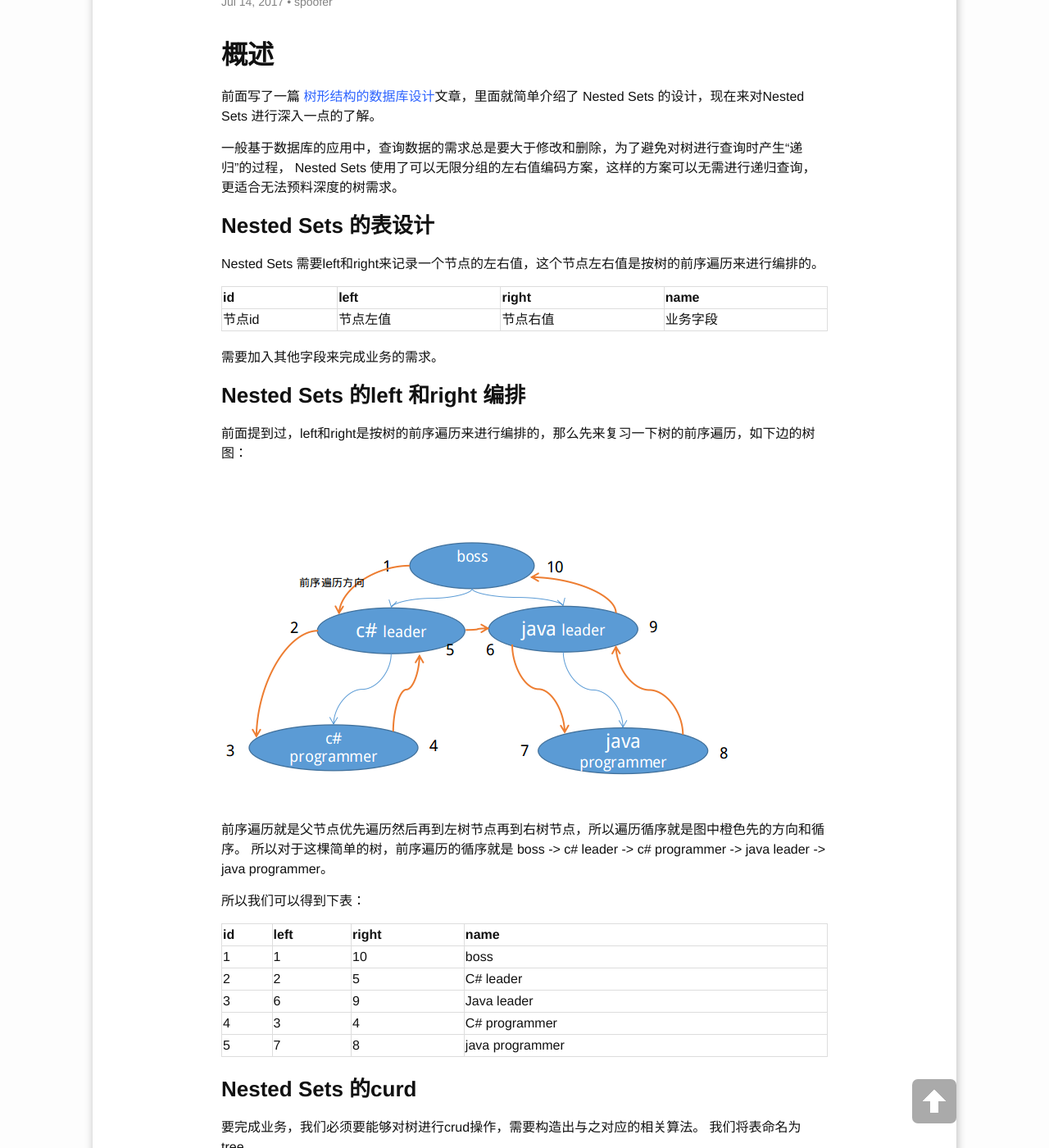
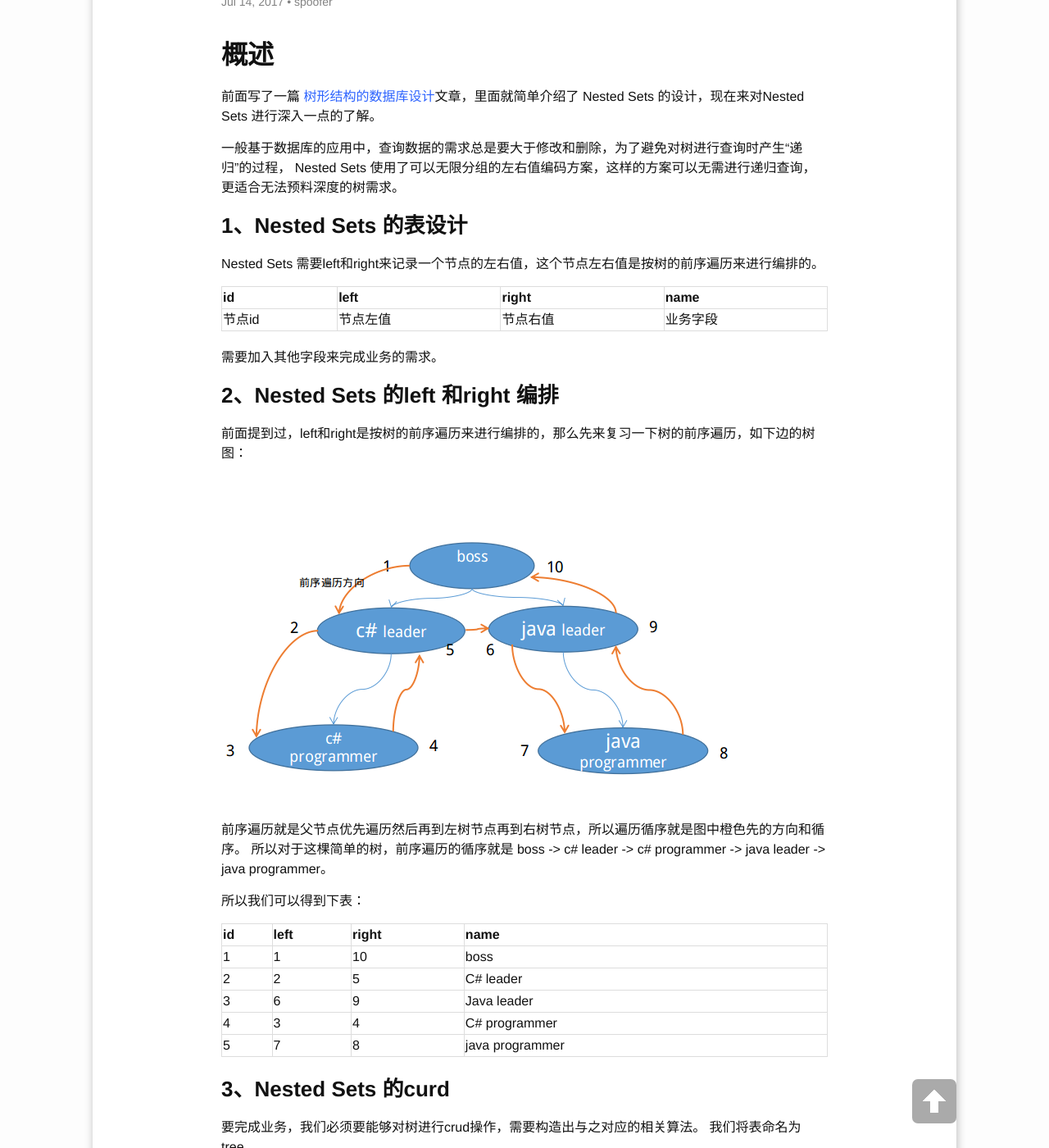
Before and after one commit to TopSpoofer/TopSpoofer.github.io, a Jekyll site: the page built from _posts/2017/07/2017-07-13-基于Nested Sets的树形数据库详细设计.md, in a window 1280 px wide and 1400 px high, scrolled down 426 px. Shown: the whole window at 82% size. Built offline with Jekyll 4.4.1, drawn with Linux system fonts in a browser that asks for light colours; comment, search, counter and statistics services are not loaded; some of the changed text lies outside the part shown.

Commit message:
add blog

````diff
--- a/_posts/2017/07/2017-07-13-基于Nested Sets的树形数据库详细设计.md
+++ b/_posts/2017/07/2017-07-13-基于Nested Sets的树形数据库详细设计.md
@@ -19,7 +19,7 @@ Nested Sets 使用了可以无限分组的左右值编码方案，这样的方
 <!--more-->
 
 
-### Nested Sets 的表设计
+### 1、Nested Sets 的表设计
 Nested Sets 需要left和right来记录一个节点的左右值，这个节点左右值是按树的前序遍历来进行编排的。
 
 | id        | left  | right | name |
@@ -28,7 +28,7 @@ Nested Sets 需要left和right来记录一个节点的左右值，这个节点
 
 需要加入其他字段来完成业务的需求。
 
-### Nested Sets 的left 和right 编排
+### 2、Nested Sets 的left 和right 编排
 前面提到过，left和right是按树的前序遍历来进行编排的，那么先来复习一下树的前序遍历，如下边的树图：
 
 ![NestedSets.png][1]
@@ -46,12 +46,12 @@ Nested Sets 需要left和right来记录一个节点的左右值，这个节点
 | 4      | 3 | 4 | C# programmer |
 | 5      | 7 | 8 | java programmer |
 
-### Nested Sets 的curd
+### 3、Nested Sets 的curd
 
 要完成业务，我们必须要能够对树进行crud操作，需要构造出与之对应的相关算法。
 我们将表命名为 tree。
 
-#### 获取某节点的子孙节点
+#### 3.1、获取某节点的子孙节点
 
 获取某节点的子孙节点这个是最基本的需求了。
 
@@ -67,7 +67,7 @@ SELECT * FROM `tree` WHERE `left` > 1 AND `right` < 10;
 例如加入一个parent_id来指向直接上级，这样问题就解决了。
 
 
-#### 获取节点深度
+#### 3.2、获取节点深度
 
 
 对c# programmer这个节点，对比于boss、c# leader 和java leader就可以发现，
@@ -94,7 +94,7 @@ END $$
 DELIMITER ;
 ```
 
-#### 获取某节点的族谱路径
+#### 3.3、获取某节点的族谱路径
 
 根据 ‘获取节点深度’ 分析可知，需要获取某节点的族谱路径只需要分析节点左右值，然后一条sql就可以解决了：
 
@@ -116,7 +116,7 @@ END $$
 DELIMITER ;
 ```
 
-#### 加入节点
+#### 3.4、加入节点
 
 加入一个节点也是很简单的， 但如果树的规模比较大的时候需要修改的节点比较多，所以开销也是比较大的。先上图：
 
@@ -158,7 +158,7 @@ END $$
 DELIMITER ;
 ```
 
-#### 删除某节点
+#### 3.5、删除某节点
 
 删除节点包括删除一个叶子节点和删除一个非叶子节点， 当删除一个非叶子节点时需要删除此节点及其下的所有子节点，这些被删除的节点个数为：
 
@@ -208,7 +208,7 @@ END $$
 DELIMITER ;
 ```
 
-#### 移动节点
+#### 3.6、移动节点
 
 移动一个节点也是包括移动一个叶子节点和非叶子节点，移动的节点个数也可以像删除节点部分那个推导一样：
 
@@ -220,7 +220,7 @@ src_left > des_right --> 左移
 ```
 需要注意的是无法将父几点移动到子孙节点里。
 
-##### 节点左移
+##### 3.6.1、节点左移
 
 ![节点左移.png][4]
 
@@ -279,7 +279,7 @@ DELIMITER ;
 需要注意的是，要先记录被移动的节点及其子孙的id，不然update 后left和right有重复的节点，无法在获取到被移动的节点了！
 
 
-#### 节点右移
+#### 3.6.2、节点右移
 
 节点右移是跟左移相反的。如下图：
 
````
Also changed, not shown: other parts of _posts/2017/07/2017-07-13-基于Nested Sets的树形数据库详细设计.md (+1 -1 lines), _posts/2016/05/2016-05-30-spark-streaming-kafka-数据零丢失.md (+0 -35 lines).
